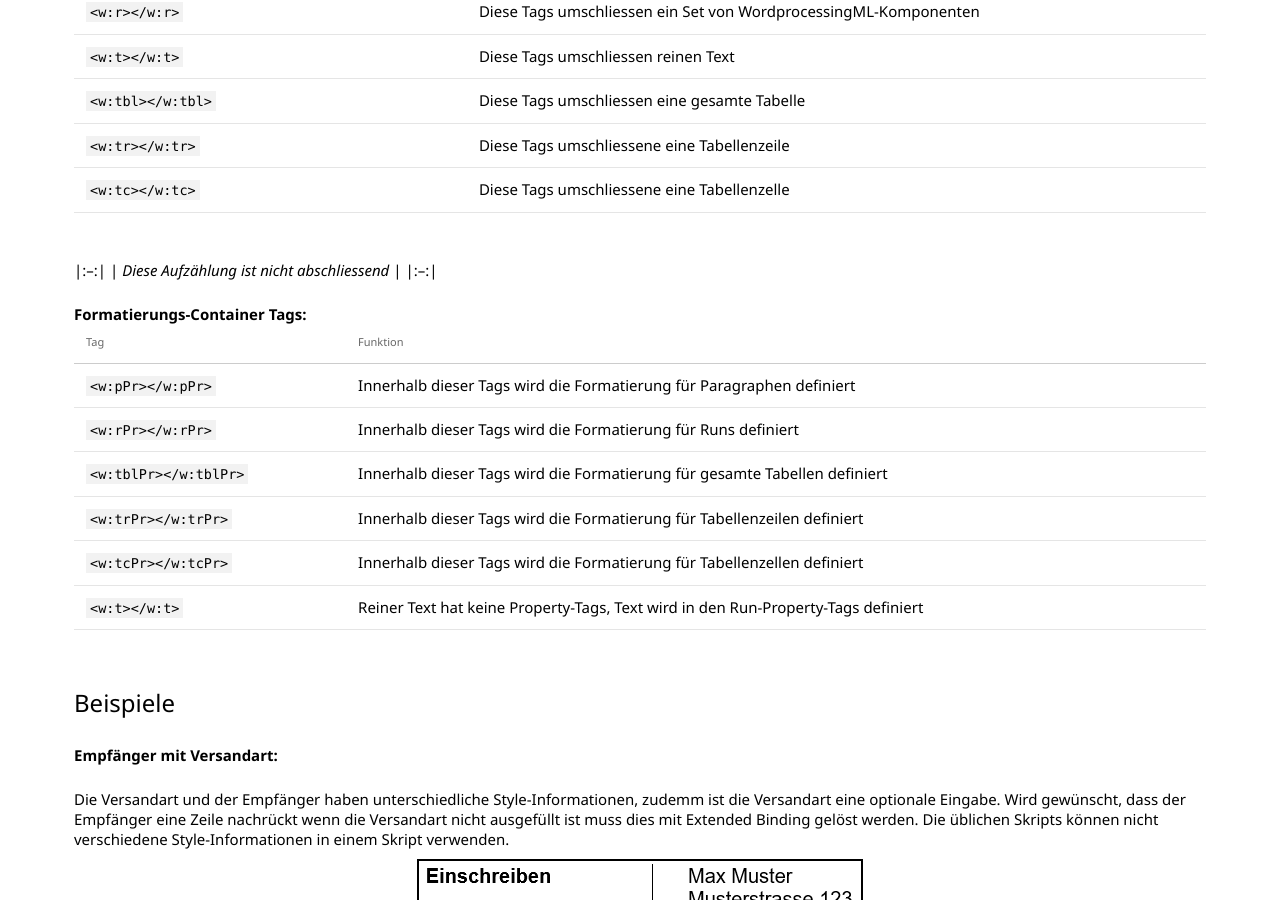
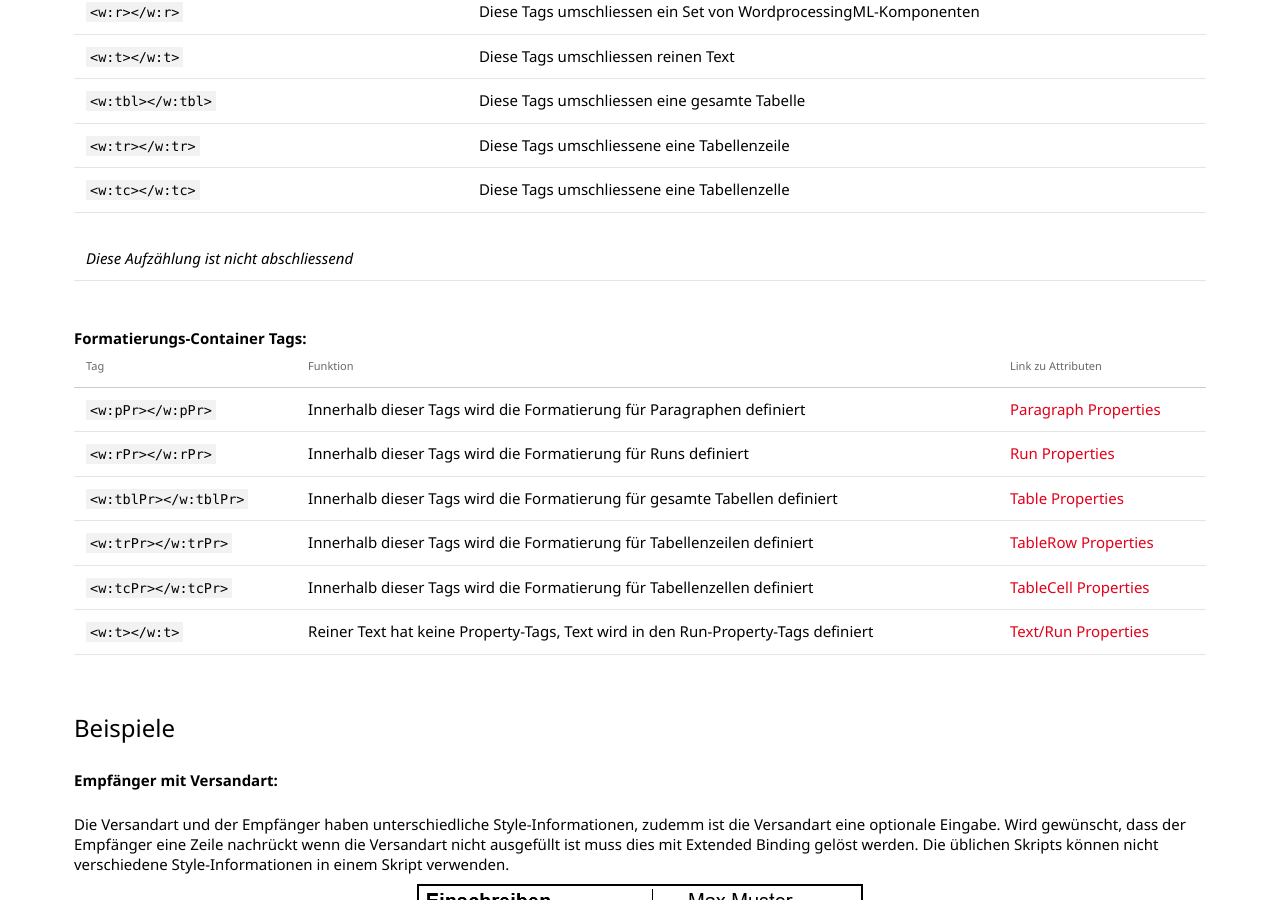
Before and after one commit to primesoft-group/oneoffixx-docs, a Jekyll site: the page built from _pages/docfunc/de/df-extendedbinding.md, in a window 1280 px wide and 900 px high, scrolled down 1263 px. Built offline with Jekyll 4.4.1, drawn with Linux system fonts in a browser that asks for light colours; nearby versions of some CDN libraries; some web fonts are replaced.

Commit message:
updated content

````diff
--- a/_pages/docfunc/de/df-extendedbinding.md
+++ b/_pages/docfunc/de/df-extendedbinding.md
@@ -41,20 +41,19 @@
 {:.table .table-striped}
 |:--:|
 | *Diese Aufzählung ist nicht abschliessend* |
-|:--:|
 
 
 __Formatierungs-Container Tags:__
 
 {:.table .table-striped}
-| Tag | Funktion |
+| Tag | Funktion | Link zu Attributen |
 | --- | ---- |
-| ```<w:pPr></w:pPr> ``` | Innerhalb dieser Tags wird die Formatierung für Paragraphen definiert |
-| ```<w:rPr></w:rPr> ``` | Innerhalb dieser Tags wird die Formatierung für Runs definiert |
-| ```<w:tblPr></w:tblPr> ``` | Innerhalb dieser Tags wird die Formatierung für gesamte Tabellen definiert |
-| ```<w:trPr></w:trPr> ``` | Innerhalb dieser Tags wird die Formatierung für Tabellenzeilen definiert |
-| ```<w:tcPr></w:tcPr> ``` | Innerhalb dieser Tags wird die Formatierung für Tabellenzellen definiert |
-| ```<w:t></w:t> ``` | Reiner Text hat keine Property-Tags, Text wird in den Run-Property-Tags definiert |
+| ```<w:pPr></w:pPr> ``` | Innerhalb dieser Tags wird die Formatierung für Paragraphen definiert | [Paragraph Properties](http://officeopenxml.com/WPparagraphProperties.php) |
+| ```<w:rPr></w:rPr> ``` | Innerhalb dieser Tags wird die Formatierung für Runs definiert | [Run Properties](http://officeopenxml.com/WPtextFormatting.php) |
+| ```<w:tblPr></w:tblPr> ``` | Innerhalb dieser Tags wird die Formatierung für gesamte Tabellen definiert | [Table Properties](http://officeopenxml.com/WPtableProperties.php) |
+| ```<w:trPr></w:trPr> ``` | Innerhalb dieser Tags wird die Formatierung für Tabellenzeilen definiert | [TableRow Properties](http://officeopenxml.com/WPtableRowProperties.php) |
+| ```<w:tcPr></w:tcPr> ``` | Innerhalb dieser Tags wird die Formatierung für Tabellenzellen definiert | [TableCell Properties](http://officeopenxml.com/WPtableCellProperties.php) |
+| ```<w:t></w:t> ``` | Reiner Text hat keine Property-Tags, Text wird in den Run-Property-Tags definiert | [Text/Run Properties](http://officeopenxml.com/WPtextFormatting.php) |
 
 
 #### Beispiele
````
